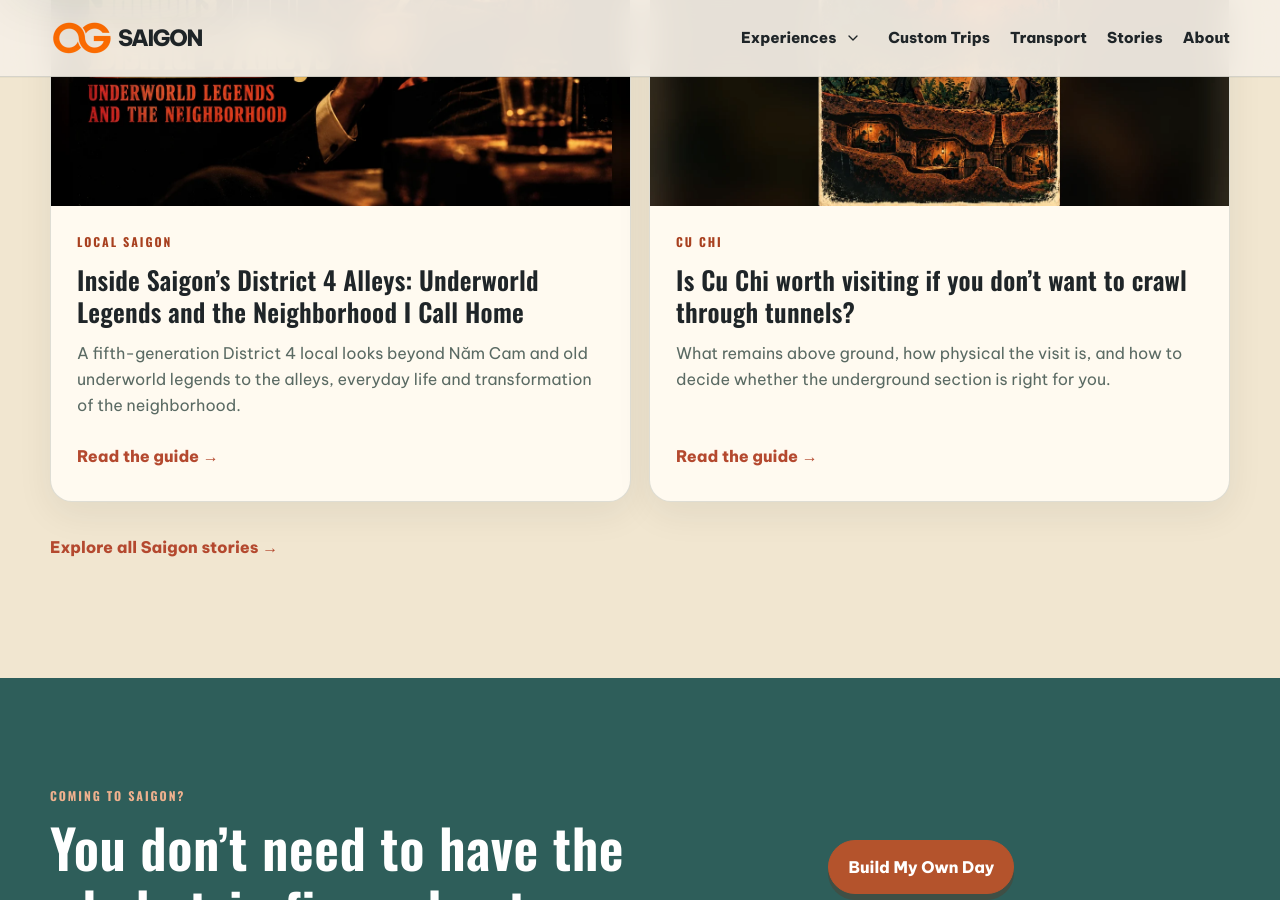
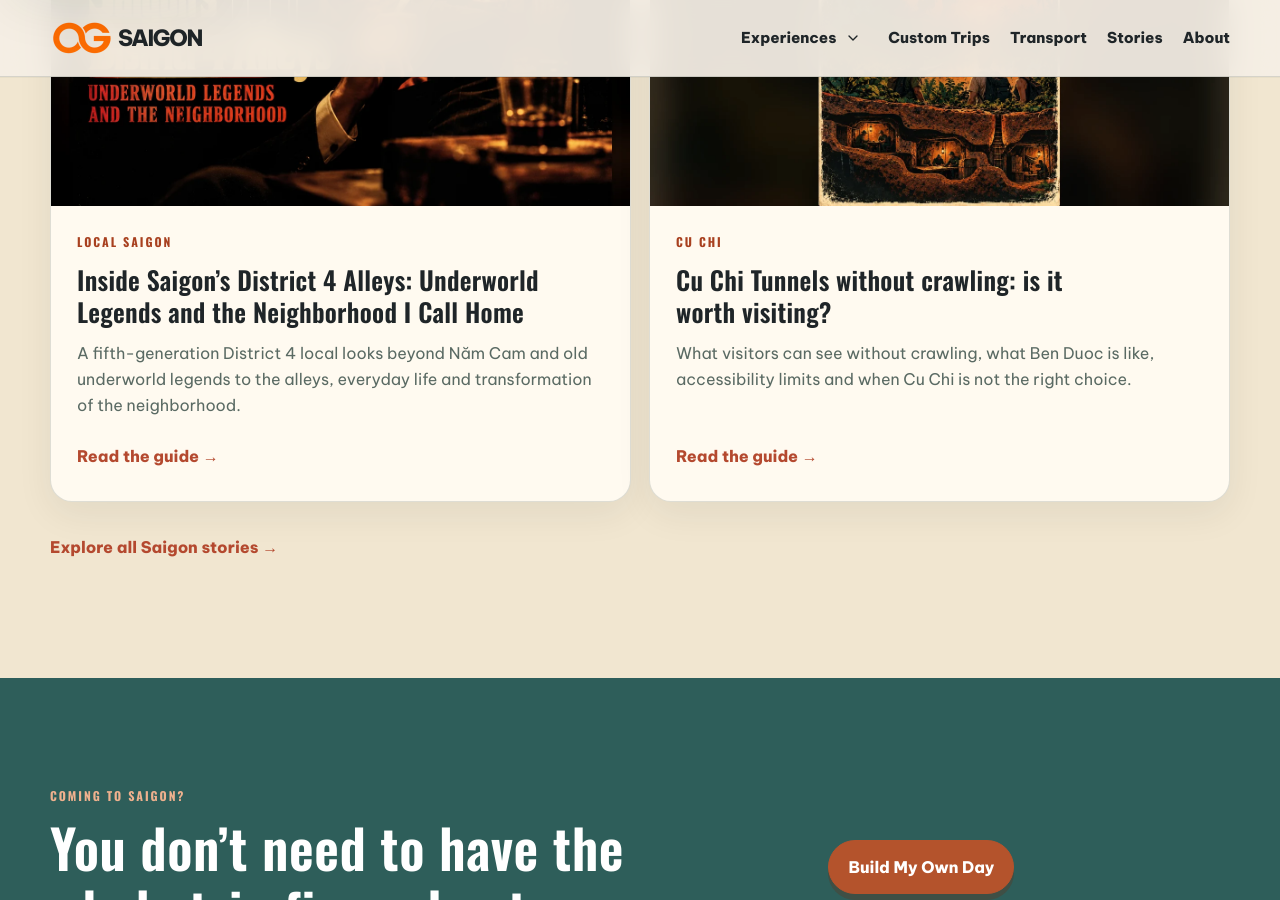
Before and after one commit to DSG2025/DSG2025.github.io, a Jekyll site: the page built from index.html, in a window 1280 px wide and 900 px high, scrolled down 5814 px. Built offline with Jekyll 4.4.1, drawn with Linux system fonts in a browser that asks for light colours; some web fonts are replaced; part of the change alters nothing that is shown.

Commit message:
content: rewrite cu-chi-without-crawling.md for traveller decisions and SEO

```diff
--- a/_stories/cu-chi-without-crawling.md
+++ b/_stories/cu-chi-without-crawling.md
@@ -1,16 +1,14 @@
 ---
 layout: story
 published: true
-title: Is Cu Chi worth visiting if you don’t want to crawl through tunnels?
-seo_title: 'Cu Chi Without Crawling: Is It Still Worth Visiting? | OG Saigon'
-description: Yes. The Cu Chi Tunnels can still be worthwhile without crawling underground. See what remains above ground,
-  how physical the visit is and what to expect.
+title: "Cu Chi Tunnels without crawling: is it worth visiting?"
+seo_title: "Cu Chi Tunnels Without Crawling: Is It Worth Visiting? | OG Saigon"
+description: "Is Cu Chi worth visiting if you skip the crawl? What you can see above ground at Ben Duoc, accessibility limits, effort and when to skip the trip."
 date: 2026-09-26T00:00:00+07:00
-modified: '2026-11-19'
+modified: "2026-11-20"
 category: Cu Chi
 eyebrow: OG Saigon local guide
-lead: Yes. The Cu Chi Tunnels can still be worthwhile without crawling underground. See what remains above ground, how physical
-  the visit is and what to expect.
+lead: "You can visit Cu Chi without crawling. Here is what you will see above ground, how physical it is and how to decide whether the journey suits you."
 hero_image: /assets/images/cu-chi-trapdoor.webp
 hero_alt: Guest trying a concealed entrance at the Cu Chi Tunnels
 hero_width: 1448
@@ -19,48 +17,52 @@ card_image: /assets/images/story-posters/cu-chi-without-crawling-poster.webp
 card_alt: "Cinematic illustrated poster for Cu Chi Without Crawling"
 card_width: 1280
 card_height: 800
-index_excerpt: What remains above ground, how physical the visit is, and how to decide whether the underground section is
-  right for you.
-home_excerpt: What you can still experience at Cu Chi, how physical the visit is and what the tunnel crawl actually adds.
+index_excerpt: "What visitors can see without crawling, what Ben Duoc is like, accessibility limits and when Cu Chi is not the right choice."
+home_excerpt: "What you can learn above ground at Cu Chi, who should skip the crawl and when the trip is worth the time."
 home_show_category: false
 homepage: true
-breadcrumb: Cu Chi
+breadcrumb: "Cu Chi Tunnels without crawling"
 side_eyebrow: Plan with a local
 side_title: Not sure what fits your trip?
 side_text: Send your date, hotel area, group size and the places you are considering. We’ll help you turn the list into a
   realistic plan.
-side_primary_label: Build My Private Day
-side_primary_url: /custom-trip/
+side_primary_label: "Explore Cu Chi Tunnels"
+side_primary_url: "/experiences/cu-chi-tunnels/"
 side_secondary_label: Ask on WhatsApp
 side_secondary_url: https://wa.me/84938033395?text=Hi%20OG%20Saigon%2C%20I%27d%20like%20help%20planning%20my%20Saigon%20trip.
 side_secondary_whatsapp: true
 ---
 
-<div class="article-summary"><p><strong>Short answer:</strong> yes. Crawling through a tunnel section is optional. The larger value of Cu Chi is understanding the landscape, entrances, bunkers, wartime infrastructure and the way an underground network supported everyday survival.</p></div>
-<p>Many travellers picture Cu Chi as one activity: getting on your hands and knees and squeezing through a dark tunnel. That is the most photographed part of the visit, but it is not the whole experience. If tight spaces, knees, heat or claustrophobia make the tunnel crawl unappealing, you can still have a meaningful visit.</p>
-<h2>What can you see without going underground?</h2>
-<p>A typical visit includes walking through the site with stops at concealed entrances, reconstructed working areas, bunkers, ventilation features and displays that explain how the tunnel network connected different parts of life during the war. You can watch other visitors try the underground section without entering it yourself.</p>
-<p>The point is not simply to see a narrow passage. The more interesting question is how people organized movement, shelter, cooking, communication and survival around an underground system. That story happens both above and below ground.</p>
-<figure><img alt="Duy guiding guests at the Cu Chi Tunnels" decoding="async" height="900" loading="lazy" src="/assets/images/duy-guiding-guests-cu-chi-tunnels.webp" width="1200"/><figcaption>Good context matters more than proving how far you can crawl.</figcaption></figure>
-<h2>How physical is a Cu Chi visit?</h2>
-<p>Even if you skip the tunnel crawl, expect outdoor walking, heat and some uneven ground. The site is not a completely passive museum visit. Comfortable shoes, water and a pace that suits your group make a difference.</p>
-<p>If someone in your group has limited mobility, recent surgery, breathing problems, strong claustrophobia or simply does not enjoy cramped spaces, tell your guide before the visit. A private format makes it easier to slow down and spend time on the parts of the site that are comfortable for everyone.</p>
-<h2>What does the tunnel crawl add?</h2>
-<p>The underground section gives a physical sense of scale that photographs cannot. Even a short section can help visitors understand how confined and demanding underground movement could be. But it is one layer of the story, not a test you need to pass.</p>
-<p>Skipping it does not mean you have “missed Cu Chi.” You may actually absorb more if you are not spending the whole visit worrying about a part you do not want to do.</p>
-<h2>Who should consider skipping it?</h2>
-<ul class="bullets"><li>Travellers who are uncomfortable in enclosed spaces</li><li>Anyone with knee, hip or back limitations</li><li>People who do not tolerate heat well</li><li>Older travellers who prefer a steadier pace</li><li>Anyone who simply has no interest in crawling underground</li></ul>
-<h2>How long should you allow?</h2>
-<p>Cu Chi is outside central Ho Chi Minh City, so travel time matters as much as time at the site. Rather than packing the same day with too many unrelated stops, think about what you want from the visit. If war history is a major interest, combining Cu Chi with the War Remnants Museum can create a stronger narrative. If you prefer a lighter day, Cu Chi on its own leaves more space for questions, breaks and the drive back to Saigon.</p>
-<h2>The OG Saigon approach</h2>
-<p>OG Saigon's standard Cu Chi Tunnels site for new private bookings is Ben Duoc Tunnels, with around 6.5 to 7 hours including travel. The route includes a lacquer craft workshop staffed by artisans with disabilities. The Memorial Temple is not a mandatory stop, and the tunnel crawl remains completely optional.</p>
-<p>On a private Cu Chi tour, we treat the crawl as optional from the beginning. The goal is to help you understand the place, not pressure you into doing something uncomfortable. Tell us about mobility, heat tolerance or any concerns when you enquire, and we can plan the pacing accordingly.</p>
-<div class="story-related">
-<div class="eyebrow">Keep planning</div>
-<h2>Related OG Saigon pages</h2>
-<div class="story-related-links">
-<a class="text-link" href="/experiences/cu-chi-tunnels/">Private Ben Duoc Cu Chi tour →</a>
-<a class="text-link" href="/custom-trip/">Build a private Saigon day →</a>
-<a class="text-link" href="/transport/">Airport pickup &amp; private transport →</a>
-</div>
-</div>
+<div class="article-summary"><p><strong>Yes, Cu Chi Tunnels can be worth visiting without crawling underground.</strong> The main experience is understanding how a wartime tunnel network worked within the landscape, not proving that you can fit into a narrow passage. But skipping the crawl does not make the entire site step-free or suitable for every mobility need.</p></div>
+<p>If enclosed spaces make you uneasy, you have bad knees, or you simply do not want to crawl, you can still visit the surface exhibits and discuss how people used concealed entrances, shelters and connected working areas. The decision is less about courage and more about what you want to learn and how comfortable you will be outdoors.</p>
+
+<h2>What can you actually see above ground?</h2>
+<p>At the Cu Chi historical sites, the story begins in the trees and soil. Your guide can point out concealed entrances, explain how ventilation was disguised, and use reconstructed bunkers and working spaces to show how cooking, communication, shelter and movement connected to the tunnels. Exhibits and demonstrations vary by site and by the route operating on the day.</p>
+<p>These are not just photo stops. A small entrance hidden beneath a lid makes more sense once you discuss how people concealed movement and supplies, and why the surrounding terrain mattered. You do not need to enter the tunnel to ask those questions.</p>
+<figure><img alt="OG Saigon local guide discussing Cu Chi history with visitors" decoding="async" height="900" loading="lazy" src="/assets/images/duy-guiding-guests-cu-chi-tunnels.webp" width="1200"/><figcaption>The questions you ask above ground can be more important than how far you crawl.</figcaption></figure>
+
+<h2>What changes at Ben Duoc Tunnels?</h2>
+<p>For <strong>new private bookings</strong>, OG Saigon normally visits <strong>Ben Duoc Tunnels</strong> rather than Ben Dinh Tunnels. Ben Duoc generally feels less crowded, although the atmosphere depends on the day. It offers a broader historical setting for a conversation about the Cu Chi network, including surface exhibits and wartime infrastructure.</p>
+<p>On our current Cu Chi route, there is also a stop at a lacquer craft workshop where artisans with disabilities work. At the site, a cassava and tea break offers time to discuss wartime food and daily life. A visit to <strong>Ben Duoc Memorial Temple is possible, not mandatory</strong>; timing and conditions determine whether it fits. The sequence may change, and previous confirmed bookings keep their agreed arrangements.</p>
+<p>We do not use tunnel dimensions from Ben Dinh to describe Ben Duoc. Sections differ, and the available crawl should be assessed on site.</p>
+
+<h2>How difficult is the visit if you stay above ground?</h2>
+<p>Expect a drive out from central Saigon followed by outdoor walking, humidity, patches of uneven ground and places where you may stand while listening. Skipping the underground section removes the crawl itself, not the walking or the heat.</p>
+<p><strong>Not crawling is not the same as wheelchair accessibility.</strong> Paths, thresholds, steps, toilets and available assistance should be confirmed for the specific site and date. A private guide can adjust the pace, but cannot promise that every part of the grounds is accessible. If a guest uses a wheelchair or mobility aid, ask for a route-specific assessment before booking rather than relying on a general claim that Cu Chi is accessible.</p>
+<p>Older travellers are not one group. Someone who walks comfortably outdoors may find the visit manageable; someone with balance issues or fatigue may not. A slow pace, seated breaks when available, water and supportive footwear help, but they do not remove every physical barrier.</p>
+
+<h2>Who should skip the crawl?</h2>
+<p>Anyone uncomfortable with confined, dark or warm spaces can decline it. People with knee, hip or back problems, breathing or heart concerns, recent surgery, or difficulty crouching should be particularly cautious and seek appropriate personal medical advice where needed. Children and adults alike should choose freely. There is no requirement to try a tunnel section to have a complete discussion of the site.</p>
+<p>If you do decide to enter, listen to the on-site instructions and turn back whenever you feel uncomfortable. Do not assume all passages are the same or that a guide can remove the physical demands.</p>
+
+<h2>When might Cu Chi not be worth the trip?</h2>
+<p>Cu Chi is a substantial excursion from the centre, not a quick city museum visit. If you have only one relaxed half-day in Saigon, cannot tolerate much outdoor walking or heat, or would rather spend your time with photographs and documents, the <a class="text-link" href="/stories/cu-chi-or-war-remnants-museum/">War Remnants Museum may be the better choice</a>. The same goes for someone with little interest in wartime history. There is no reason to force it into every itinerary.</p>
+<p>OG Saigon's current Cu Chi-only private experience is planned at roughly <strong>6.5 to 7 hours</strong> including the journey from and back to central Saigon. Traffic and actual stops can change the timing. For many guests, the travel commitment matters more than the optional ten minutes they might spend underground.</p>
+
+<h2>What does a good local guide add?</h2>
+<p>A guide can connect individual entrances and displays into a clearer account of daily life, military logistics and the decisions people made under difficult circumstances. Just as importantly, a guide should welcome questions, separate what is visible from interpretation, and tell you when something is uncertain. You should not need to crawl to receive that context.</p>
+<p>If the history interests you and the outdoor visit suits your group, Cu Chi can be worthwhile without the crawl. If accessibility or comfort is the deciding factor, discuss the practical requirements first.</p>
+<div class="story-related"><div class="eyebrow">Plan the visit</div><h2>Explore the options</h2><div class="story-related-links">
+<a class="text-link" href="/experiences/cu-chi-tunnels/">See our private Cu Chi Tunnels experience →</a>
+<a class="text-link" href="/stories/cu-chi-or-war-remnants-museum/">Cu Chi or the War Remnants Museum first? →</a>
+</div></div>
```
